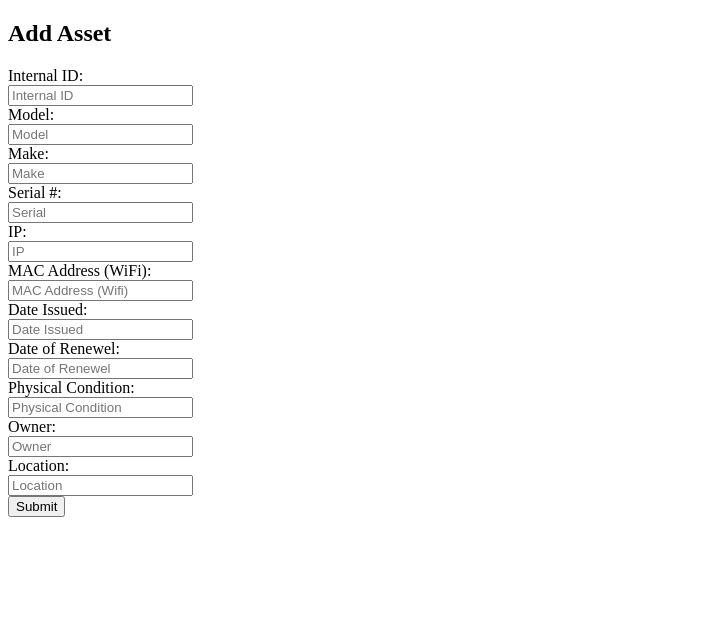
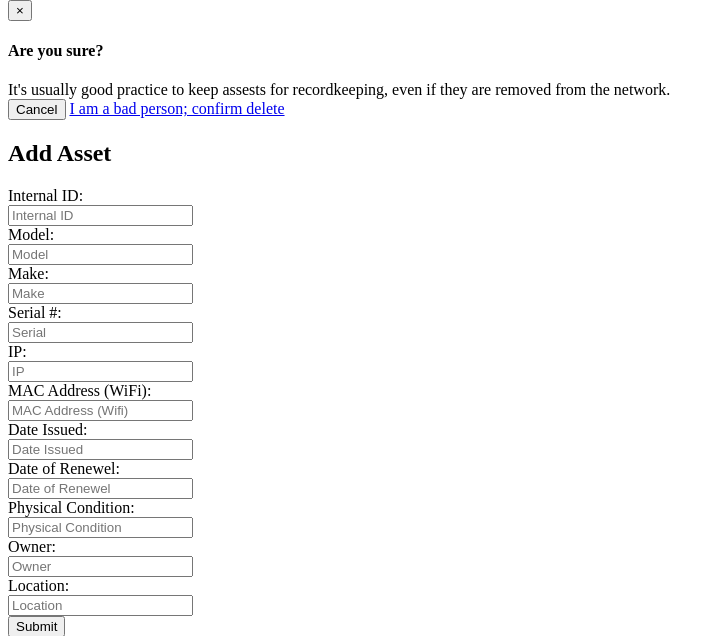
Before and after one commit to tsaoman/cuttlefish-cmdb, a Flask app: template templates/index.html in a window 1280 px wide. Shown: the part 147-783 px from the top of the page, without its empty margins (0-725 px from the left). Run offline with Flask 2, Linux system fonts and the light colour scheme; the template is opened without the code that fills it, so the values that code supplies are empty; parts of the project's set-up code (start-up, migrations or seed data) failed here and were passed over; some libraries are stand-ins or nearby versions.

Commit message:
Adding no longer redirects, added delete

```diff
--- a/app.py
+++ b/app.py
@@ -21,7 +21,7 @@
 # MODULES #
 #=========#
 
-from flask import Flask, render_template, url_for, request
+from flask import Flask, render_template, url_for, request, redirect
 from py2neo import Graph # v2.0.8
 
 #======#
@@ -61,15 +61,16 @@ def assetAdd():
     statement = "MERGE (asset:Asset {internalID:{internalID}, model:{model}}) MERGE (owner:Person {name:{owner}}) MERGE (owner)-[:OWNS]->(asset)"
     graph.run(statement, internalID=internalID, model=model, owner=owner)
 
-    paragraph = "Hello " + owner + ", here is your " + model
-    return render_template('results.html',paragraph=paragraph)
+    return redirect("/")
 
-@app.route('api/delete/asset/<asset>',methods=['GET'])
-def assetDeleteBy(asset):
+#delete
+@app.route('/api/delete/asset/<internalID>',methods=['GET'])
+def assetDeleteByInternalID(internalID):
 
-    statement = "MATCH (asset:Asset {})"
+    statement = "MATCH (asset:Asset {internalID:{internalID}}) DETACH DELETE asset"
+    data = graph.data(statement, internalID=internalID)
 
-
+    return redirect("/")
 
 
 # GET
--- a/templates/index.html
+++ b/templates/index.html
@@ -29,7 +29,10 @@ along with this program.  If not, see <http://www.gnu.org/licenses/>.
   <link rel="stylesheet" type="text/css" href="https://cdn.datatables.net/v/bs-3.3.6/jqc-1.12.3/jszip-2.5.0/pdfmake-0.1.18/dt-1.10.12/b-1.2.1/b-colvis-1.2.1/b-html5-1.2.1/b-print-1.2.1/fc-3.2.2/sc-1.4.2/datatables.min.css"/>
   <script type="text/javascript" src="https://cdn.datatables.net/v/bs-3.3.6/jqc-1.12.3/jszip-2.5.0/pdfmake-0.1.18/dt-1.10.12/b-1.2.1/b-colvis-1.2.1/b-html5-1.2.1/b-print-1.2.1/fc-3.2.2/sc-1.4.2/datatables.min.js"></script>
 
-  <script>$(document).ready(function() {
+
+  <script>
+    //Jquery for datatables
+    $(document).ready(function() {
       var table = $('#assets').DataTable( {
 
         //scrolling
@@ -56,7 +59,16 @@ along with this program.  If not, see <http://www.gnu.org/licenses/>.
 
       table.buttons().container().appendTo('#assets_wrapper .col-sm-6:eq(0)');
 
-  } );</script><!-- JQuery for datatable -->
+    } );
+
+    //pass data to modal
+    $(document).on("click", ".open-confirmDeleteDialog", function () {
+     var internalID = $(this).data('id');
+     var statement = "/api/delete/asset/" + internalID
+     $(".modal-footer #confirmDeleteButton").prop("href",statement);
+});
+
+  </script>
 
 </head>
 
@@ -110,7 +122,7 @@ along with this program.  If not, see <http://www.gnu.org/licenses/>.
                     <li><a href="/api/return/person/{{ row['person']['name'] }}">View Owner</a></li>
                     <li class="divider"></li>
                     <li class="dropdown-header">Delete</li>
-                    <li><a href="#">Delete Asset</a></li>
+                    <li><a href="#" data-toggle="modal" data-target="#confirmDeleteDialog" data-id="{{ row['asset']['internalID'] }}" class="open-confirmDeleteDialog">Delete Asset</a></li>
                   </ul>
                 </div>
               </td>
@@ -118,6 +130,29 @@ along with this program.  If not, see <http://www.gnu.org/licenses/>.
             {% endfor %}
           </tbody>
         </table>
+
+        <!-- Deletion Confirm Modal -->
+        <div class="modal fade" id="confirmDeleteDialog" tabindex="-1" role="dialog">
+          <div class="modal-dialog" role="document">
+            <div class="modal-content">
+              <div class="modal-header">
+                <button type="button" class="close" data-dismiss="modal" aria-label="Close">
+                  <span aria-hidden="true">&times;</span>
+                </button>
+                <h4 class="modal-title">Are you sure?</h4>
+              </div>
+              <div class="modal-body">
+                It's usually good practice to keep assests for recordkeeping, even if they are removed from the network.<br/>
+              </div>
+              <div class="modal-footer">
+                <button type="button" class="btn btn-secondary" data-dismiss="modal">Cancel</button>
+                <a id="confirmDeleteButton" class="btn btn-danger" role="button" href="#">I am a bad person; confirm delete</a>
+              </div>
+            </div>
+          </div>
+        </div>
+
+
       </div> <!-- end col -->
 
 
```
Also changed, not shown: templates/results.html (deleted, +0 -19 lines). Lines whose indentation alone changed are shown as unchanged.
